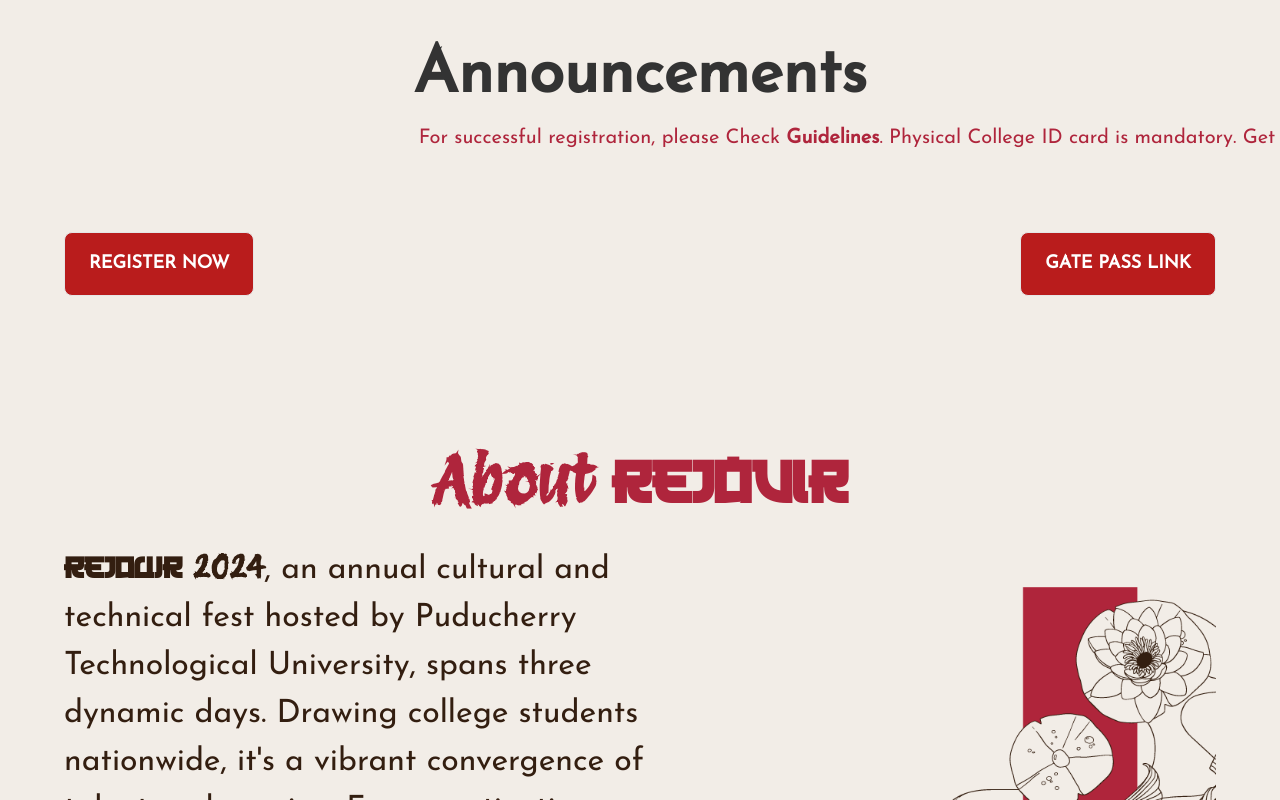
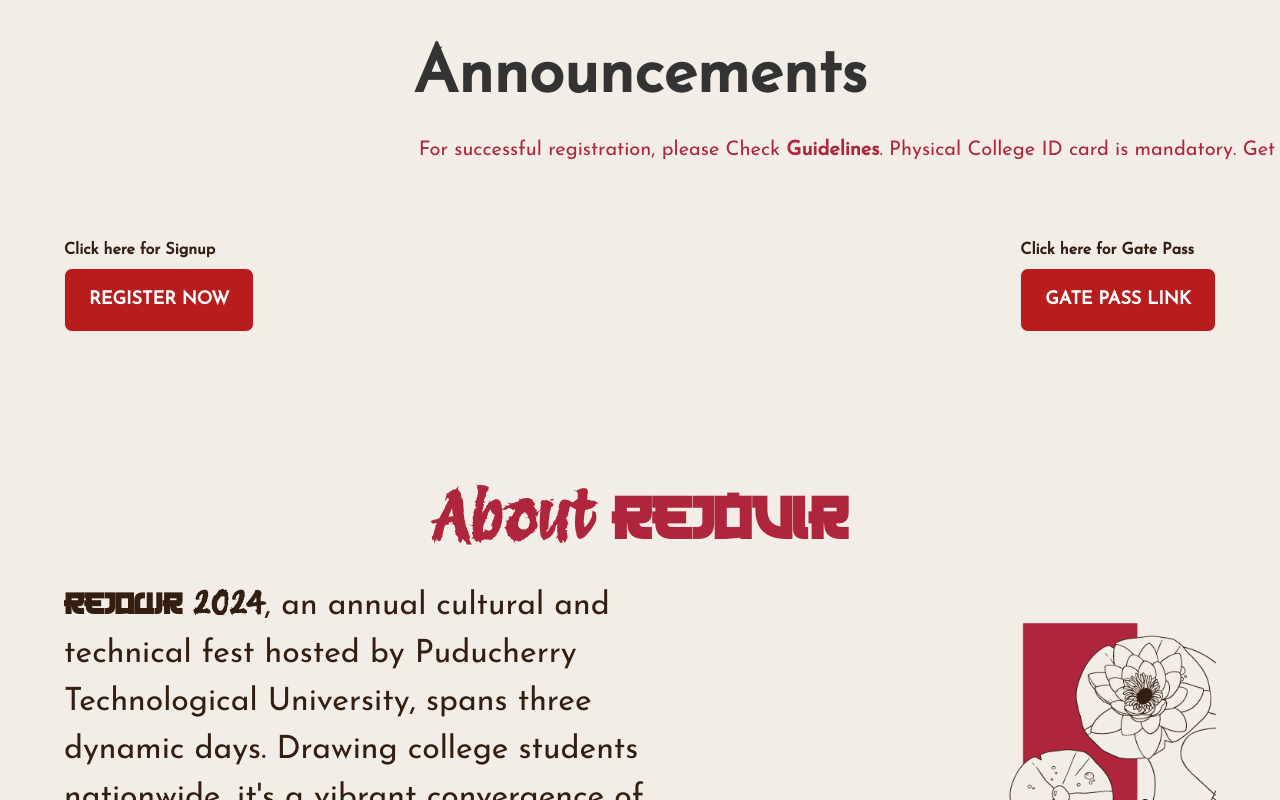
Before and after one commit to VimalanS369/rejouir-24-fe, a Next.js app: page / in a window 1280 px wide. Shown: the part 940-1740 px from the top of the page. Built offline with nearby package versions, Linux system fonts and the light colour scheme.

Commit message:
Added text above notif buttons

```diff
--- a/sections/Notifyinfo.jsx
+++ b/sections/Notifyinfo.jsx
@@ -39,7 +39,7 @@
       />
       <motion.h4
         ref={marqueeRef} // Attach the ref to the marquee element
-        className="text-center text-xl text-fire-engine-red pb-20 pt-3marquee"
+        className="text-center text-xl text-fire-engine-red pb-20 pt-3 marquee"
         style={{ whiteSpace: 'nowrap' }} // Ensure text does not wrap to the next line
       >
         For successful registration, please Check <span className="font-bold text-black-900">Guidelines</span>. Physical College ID card is mandatory.
@@ -49,13 +49,15 @@
       </motion.h4>
 
       <motion.div className="flex flex-row justify-between items-center">
-        <div className="mr-4">
+        <div className="mr-4 ">
+          <p className="text-xs font-bold lg:text-base text-secondary-white animate-bounce">Click here for Signup</p>
           <a href='/signup' className="bg-red-700 hover:bg-red-800 text-white btn btn-sm md:btn-md lg:btn-lg btn-active">Register Now</a>
         </div>
         <div className="ml-4">
+          <p className="text-xs font-bold lg:text-base text-secondary-white animate-bounce">Click here for Gate Pass</p>
           <a href='https://docs.google.com/forms/d/e/1FAIpQLSeHVbqo_GjJkA4EJtjt0qktf5Acr1pL2XYAAU5MIFQ9wQuogQ/viewform?usp=sf_link' className="bg-red-700 hover:bg-red-800 text-white btn btn-sm md:btn-md lg:btn-lg btn-active">Gate Pass link</a>
         </div>
-      </motion.div>
+</motion.div>
 
     </section>
   );
--- a/sections/Partners.jsx
+++ b/sections/Partners.jsx
@@ -29,7 +29,7 @@
       </motion.div>
       <div className="flex flex-col items-center py-6">
         <h4 className="text-red-900 text-2xl font-bold tracking-wide mb-4 text-center">
-          CO-SPONSERS
+          CO-SPONSORS
         </h4>
         <motion.div
           variants={staggerContainer}
```
